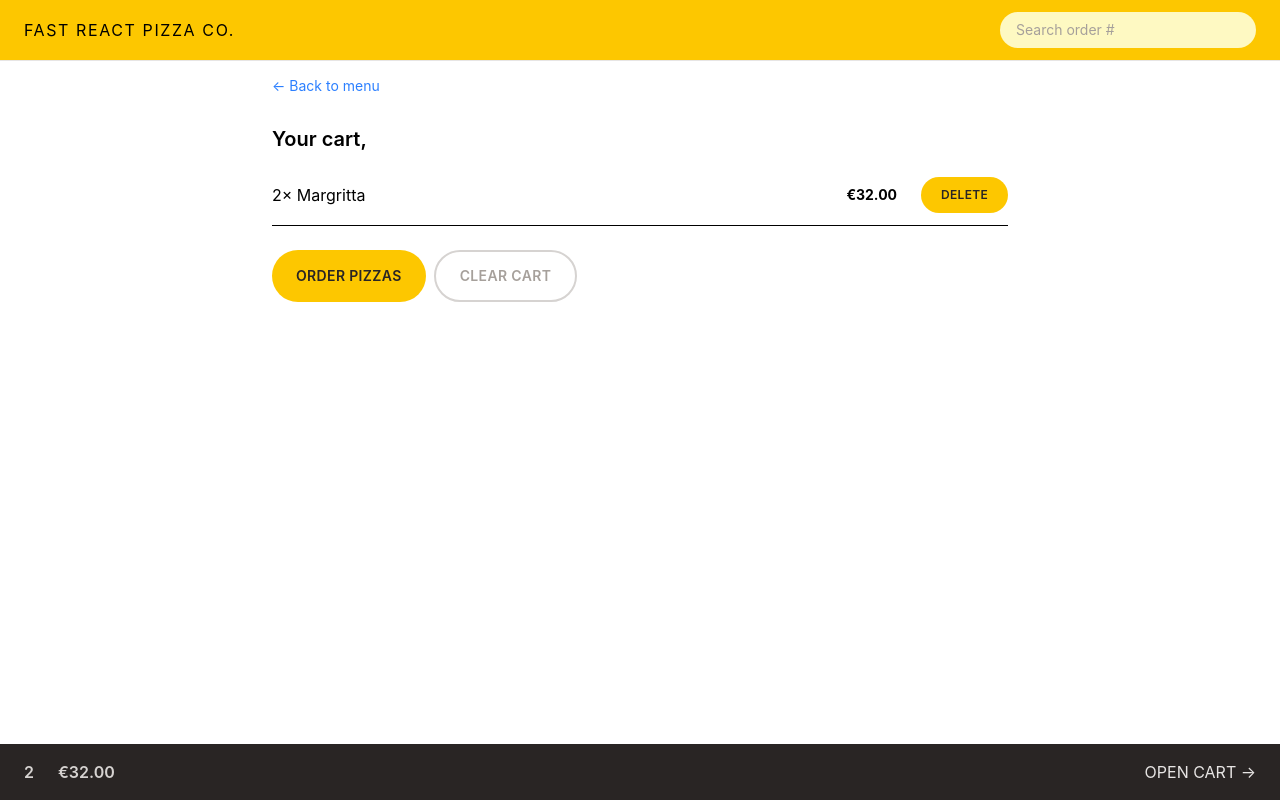
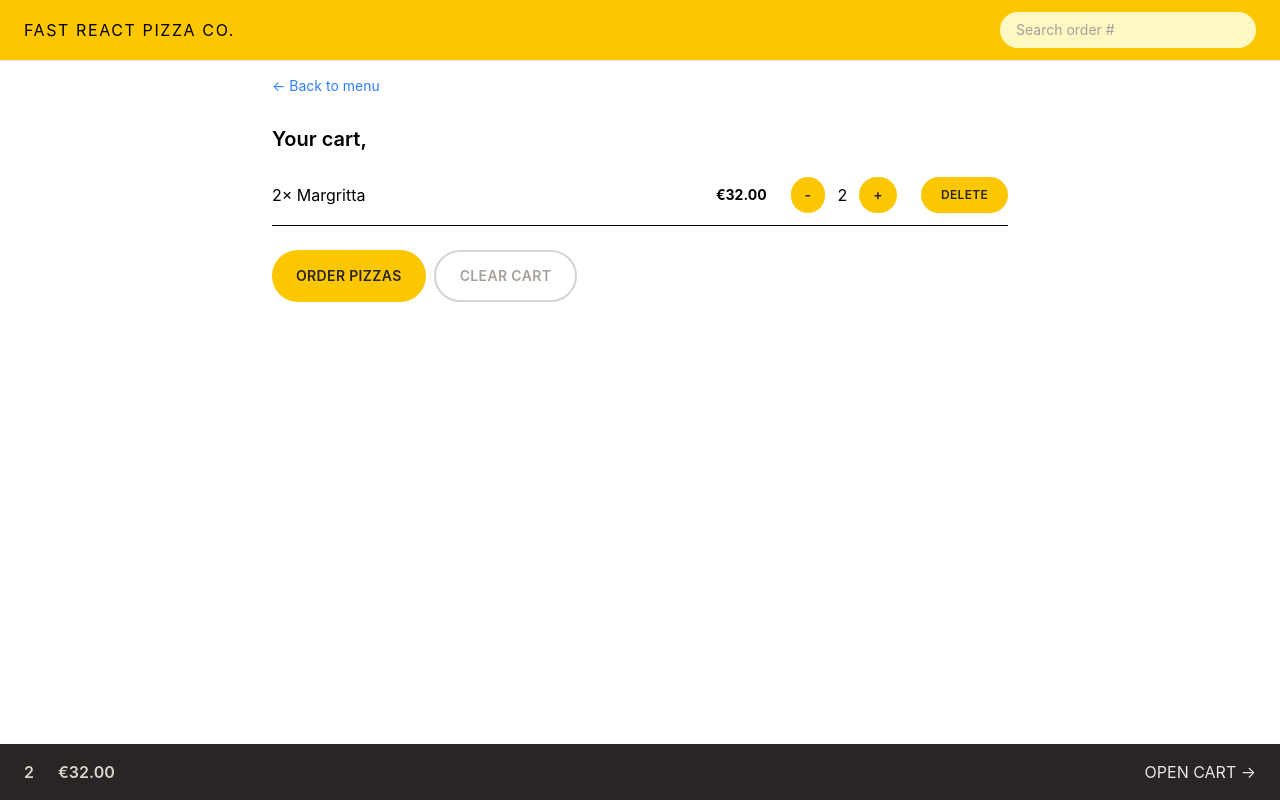
Before and after one commit to Abdelrrahman-Alaa/pizzaritta, a React (Vite) app: page /cart in a window 1280 px wide. Built offline with nearby package versions, Linux system fonts and the light colour scheme.

Commit message:
feat: add delete and update item quantity components for cart functionality

```diff
--- a/src/features/cart/Cart.jsx
+++ b/src/features/cart/Cart.jsx
@@ -23,7 +23,7 @@ function Cart() {
 
       <ul className="mt-3 divide-y divide-stone-200 border-b">
         {cart.map((item) => (
-          <CartItem item={item} key={item.key} />
+          <CartItem item={item} key={item.id} />
         ))}
       </ul>
 
--- a/src/features/cart/CartItem.jsx
+++ b/src/features/cart/CartItem.jsx
@@ -1,8 +1,12 @@
-import Button from '../../ui/Button';
-import { formatCurrency } from '../../utils/helpers';
+import { useSelector } from "react-redux";
+import { formatCurrency } from "../../utils/helpers";
+import DeleteItem from "./DeleteItem";
+import UpdateItemQuantity from "./UpdateItemQuantity";
+import { getCurrentQuantityById } from "./cartSlice";
 
 function CartItem({ item }) {
   const { pizzaId, name, quantity, totalPrice } = item;
+  const currentQuantity = useSelector(getCurrentQuantityById(pizzaId));
 
   return (
     <li className="py-3 sm:flex sm:items-center sm:justify-between">
@@ -11,7 +15,8 @@ function CartItem({ item }) {
       </p>
       <div className="flex items-center justify-between sm:gap-6">
         <p className="text-sm font-bold">{formatCurrency(totalPrice)}</p>
-        <Button type="small">Delete</Button>
+        <UpdateItemQuantity pizzaId={pizzaId} currentQuantity={currentQuantity} />
+        <DeleteItem pizzaId={pizzaId} />
       </div>
     </li>
   );
--- /dev/null
+++ b/src/features/cart/DeleteItem.jsx
@@ -0,0 +1,14 @@
+import { useDispatch } from "react-redux";
+import Button from "../../ui/Button";
+import { deleteItem } from "./cartSlice";
+
+function DeleteItem({ pizzaId }) {
+  const dispatch = useDispatch();
+  return (
+    <Button type="small" onClick={() => dispatch(deleteItem(pizzaId))}>
+      Delete
+    </Button>
+  );
+}
+
+export default DeleteItem;
--- /dev/null
+++ b/src/features/cart/UpdateItemQuantity.jsx
@@ -0,0 +1,20 @@
+import { useDispatch } from "react-redux";
+import Button from "../../ui/Button";
+import { decreaseItem, increaseItem } from "./cartSlice";
+
+function UpdateItemQuantity({ pizzaId, currentQuantity }) {
+  const dispatch = useDispatch();
+  return (
+    <div className="flex items-center gap-1 md:gap-3">
+      <Button type={"round"} onClick={() => dispatch(decreaseItem(pizzaId))}>
+        -
+      </Button>
+      <p>{currentQuantity}</p>
+      <Button type={"round"} onClick={() => dispatch(increaseItem(pizzaId))}>
+        +
+      </Button>
+    </div>
+  );
+}
+
+export default UpdateItemQuantity;
--- a/src/features/cart/cartSlice.js
+++ b/src/features/cart/cartSlice.js
@@ -23,18 +23,17 @@ const cartSlice = createSlice({
       state.cart = state.cart.filter((item) => item.pizzaId !== action.payload);
     },
     increaseItem(state, action) {
-      const item = state.cart.find(
-        (item) => item.pizzaId === action.totalPrice,
-      );
+      const item = state.cart.find((item) => item.pizzaId === action.payload);
       item.quantity++;
       item.totalPrice = item.quantity * item.unitPrice;
     },
     decreaseItem(state, action) {
-      const item = state.cart.find(
-        (item) => item.pizzaId === action.totalPrice,
-      );
+      const item = state.cart.find((item) => item.pizzaId === action.payload);
       item.quantity--;
       item.totalPrice = item.quantity * item.unitPrice;
+      if (item.quantity === 0) {
+        cartSlice.caseReducers.deleteItem(state, action);
+      }
     },
     clearCart(state) {
       state.cart = [];
@@ -52,3 +51,5 @@ export const getTotalCartQuantity = (state) =>
 export const getTotalCartPrice = (state) =>
   state.cart.cart.reduce((sum, item) => sum + item.totalPrice, 0);
 export const getCart = (state) => state.cart.cart;
+export const getCurrentQuantityById = (id) => (state) =>
+  state.cart.cart.find((item) => item.pizzaId === id)?.quantity ?? 0;
--- a/src/features/menu/MenuItem.jsx
+++ b/src/features/menu/MenuItem.jsx
@@ -1,11 +1,16 @@
 import { useDispatch } from "react-redux";
 import Button from "../../ui/Button";
 import { formatCurrency } from "../../utils/helpers";
-import { addItem } from "../cart/cartSlice";
+import { addItem, getCurrentQuantityById } from "../cart/cartSlice";
+import { useSelector } from "react-redux";
+import DeleteItem from "../cart/DeleteItem";
+import UpdateItemQuantity from "../cart/UpdateItemQuantity";
 
 function MenuItem({ pizza }) {
   const { id, name, unitPrice, ingredients, soldOut, imageUrl } = pizza;
   const dispatch = useDispatch();
+  const currentQuantity = useSelector(getCurrentQuantityById(id));
+  const isInCart = currentQuantity > 0;
   function handleAddToCart() {
     const newItem = {
       pizzaId: id,
@@ -37,8 +42,16 @@ function MenuItem({ pizza }) {
               Sold out
             </p>
           )}
-
-          {!soldOut && (
+          {isInCart && (
+            <div className="flex items-center gap-6 md:gap-3">
+              <UpdateItemQuantity
+                currentQuantity={currentQuantity}
+                pizzaId={id}
+              />
+              <DeleteItem pizzaId={id} />
+            </div>
+          )}
+          {!soldOut && !isInCart && (
             <Button type="small" onClick={handleAddToCart}>
               Add to cart
             </Button>
--- a/src/ui/Button.jsx
+++ b/src/ui/Button.jsx
@@ -2,13 +2,14 @@ import { Link } from "react-router-dom";
 
 function Button({ children, disabled, to, type, onClick }) {
   const base =
-    "inline-block text-sm rounded-full bg-yellow-400 font-semibold uppercase tracking-wide text-stone-800 transition-colors duration-300 hover:bg-yellow-300 focus:bg-yellow-300 focus:outline-none focus:ring focus:ring-yellow-300 focus:ring-offset-2 disabled:cursor-not-allowed";
+    "inline-block text-sm rounded-full bg-yellow-400 font-semibold uppercase tracking-wide text-stone-800 transition-colors duration-300 hover:bg-yellow-300 focus:bg-yellow-300 focus:outline-none focus:ring focus:ring-yellow-300 focus:ring-offset-2 disabled:cursor-not-allowed cursor-pointer ";
 
   const styles = {
     primary: base + " px-4 py-3 md:px-6 md:py-4",
     small: base + " px-4 py-2 md:px-5 md:py-2.5 text-xs",
+    round: base + " px-2.5 py-1 md:px-3.5 md:py-2 ",
     secondary:
-      "inline-block text-sm rounded-full border-2 border-stone-300 font-semibold uppercase tracking-wide text-stone-400 transition-colors duration-300 hover:bg-stone-300 hover:text-stone-800 focus:bg-stone-300 focus:text-stone-800 focus:outline-none focus:ring focus:ring-stone-200 focus:ring-offset-2 disabled:cursor-not-allowed px-4 py-2.5 md:px-6 md:py-3.5",
+      "inline-block text-sm rounded-full border-2 border-stone-300 font-semibold uppercase tracking-wide text-stone-400 transition-colors duration-300 hover:bg-stone-300 hover:text-stone-800 focus:bg-stone-300 focus:text-stone-800 focus:outline-none focus:ring focus:ring-stone-200 focus:ring-offset-2 disabled:cursor-not-allowed px-4 py-2.5 md:px-6 md:py-3.5 cursor-pointer ",
   };
 
   if (to)
```
